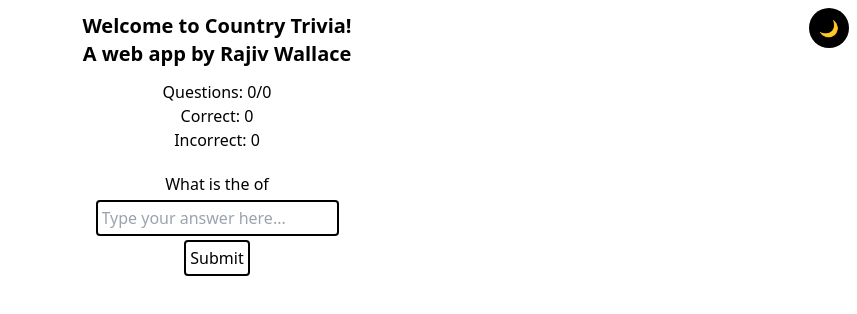
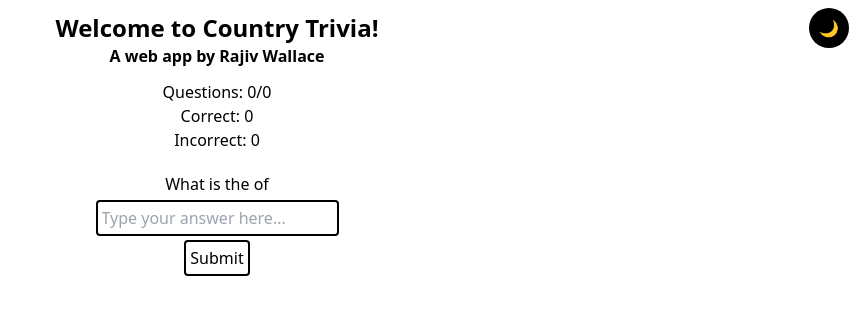
Before and after one commit to rajivghandi767/country-trivia-react, a React (Vite) app: page / in a window 1280 px wide. Shown: the top 314 px of the page, without its empty margins (423-1280 px from the left). Built offline with nearby package versions, Linux system fonts and the light colour scheme.

Commit message:
change text size for sud heading

```diff
--- a/src/App.tsx
+++ b/src/App.tsx
@@ -38,8 +38,8 @@ function App() {
         </button>
 
         <div className="justify-center text-center p-3">
-          <h1 className="text-xl font-bold">Welcome to Country Trivia!</h1>
-          <h2 className="text-xl font-bold">A web app by Rajiv Wallace</h2>
+          <h1 className="text-2xl font-bold">Welcome to Country Trivia!</h1>
+          <h2 className="text-s font-bold">A web app by Rajiv Wallace</h2>
         </div>
         <StatBar
           currentQuestion={0}
```
